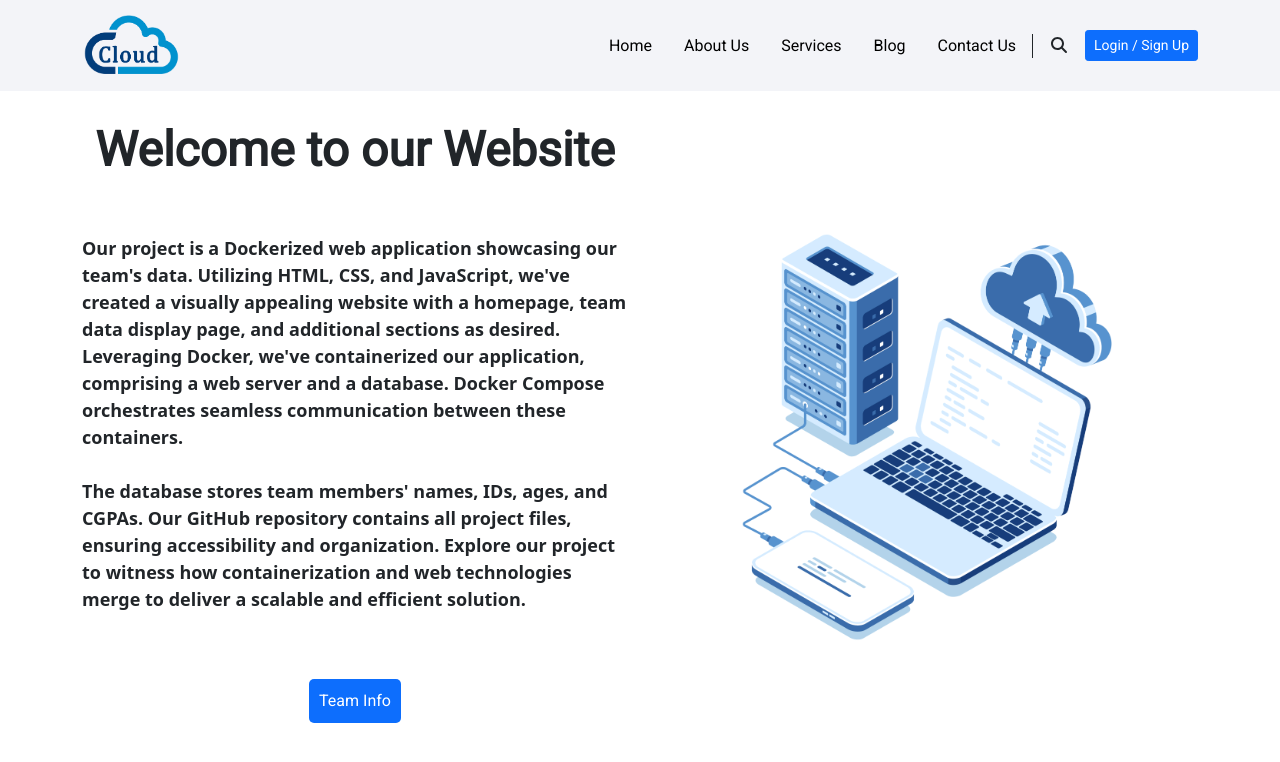
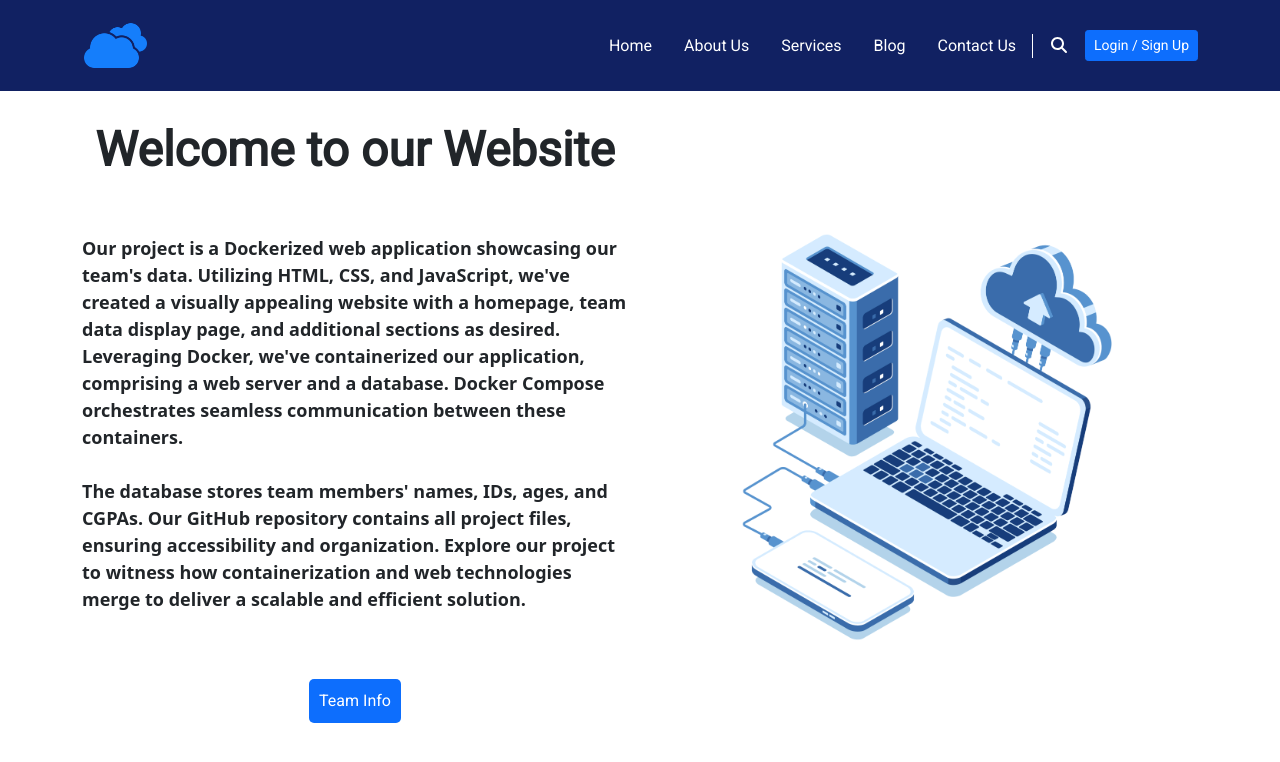
Before and after one commit to Serag-Amin/Cloud_Project_V2, a website: page public/index.html in a window 1280 px wide. Drawn offline with Linux system fonts and the light colour scheme.

Commit message:
modified:   public/cloud.css 	modified:   public/index.html 	deleted:    public/logo.png 	new file:   public/logo.webp

```diff
--- a/public/cloud.css
+++ b/public/cloud.css
@@ -7,7 +7,7 @@
     }
 
     .navbar{
-        background-color: var(--dark-color);
+        background-color: #112162;
 
     }
 
@@ -17,12 +17,13 @@
     }
 
     .navbar .navbar-nav .nav-link {
-        color:black;
+        color:white;
     }
 
     .navbar .search{
 
         border-left: 1px solid;
+        color: white;
     }
 
     .navbar-toggler {
--- a/public/index.html
+++ b/public/index.html
@@ -15,7 +15,7 @@
     <nav class="navbar navbar-expand-lg sticky-top">
         <div class="container">
           <a class="navbar-brand" href="#">
-            <img src="logo.png" alt="Logo">
+            <img src="logo.webp" alt="Logo">
         </a>
 
           <button class="navbar-toggler" type="button" data-bs-toggle="collapse" data-bs-target="#main" aria-controls="main" aria-expanded="false" aria-label="Toggle navigation">
```
Also changed, not shown: public/logo.png (deleted), public/logo.webp (added).
